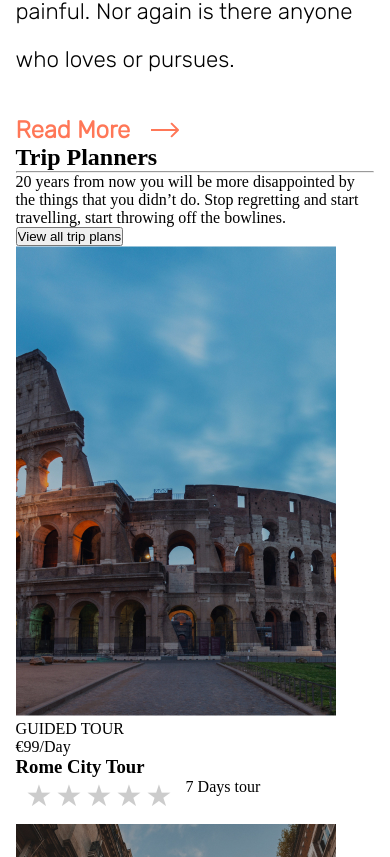
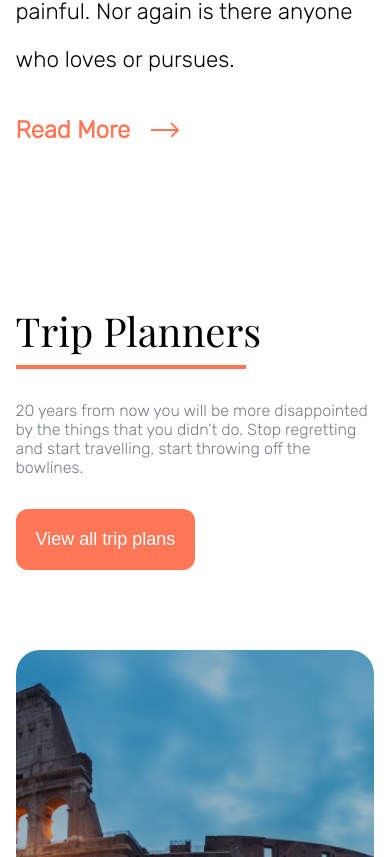
Before and after one commit to Alphenx/202301-w1chwe-adrian-garcia-paco-leyva, a website: page index.html in a window 390 px wide. Shown: the part 1567-2424 px from the top of the page. Drawn offline with nearby package versions, Linux system fonts and the light colour scheme.

Commit message:
Add trip planners styles

```diff
--- a/assets/css/blog.css
+++ b/assets/css/blog.css
@@ -97,6 +97,8 @@ main {
 }
 
 @media (max-width: 425px) {
+  /* SECCION - BLOG */
+
   /* flex - container */
   .section-blog__blog-content {
     flex-wrap: wrap;
--- a/assets/css/resets.css
+++ b/assets/css/resets.css
@@ -3,3 +3,7 @@
   padding: 0;
   margin: 0;
 }
+
+figure {
+  margin-block: 0;
+}
--- a/assets/css/trip-planners.css
+++ b/assets/css/trip-planners.css
@@ -1,23 +1,152 @@
+/* TRIP PLANNERS - SECTION */
+
+.section-trip-planners {
+  max-width: 1440px;
+  margin: 10rem auto;
+  position: relative;
+}
+
+.section-trip-planners__title-container {
+  width: 100%;
+  margin: 1.5rem 0 2rem 0;
+  position: relative;
+}
+
+.section-trip-planners__title-container h2 {
+  font-family: "Playfair Display", sans-serif;
+  font-size: 4rem;
+  font-weight: 500;
+}
+
+.section-trip-planners__title-container hr {
+  width: 14.4rem;
+  margin: 0.5rem 0 2rem 0;
+  border: 2px solid #ff7757;
+}
+
+.section-trip-planners__subtitle-container {
+  display: flex;
+  align-items: center;
+}
+
+.section-trip-planners__nav-arrows-container {
+  display: flex;
+  gap: 2.5rem;
+}
+
+.section-trip-planners__nav-arrows-container button {
+  padding: 1.25rem 1.75rem;
+  background-color: #172432;
+  border-radius: 12px;
+  border: none;
+}
+
+.section-trip-planners__nav-arrows-container button + button {
+  background-color: #ff7757;
+}
+
+.section-trip-planners__title-container p {
+  font-family: "Rubik", sans-serif;
+  color: #767e86;
+  font-size: 2rem;
+  font-weight: 400;
+}
+
+.section-trip-planners__btn {
+  padding: 1.25rem;
+  margin-bottom: 5rem;
+  font-size: 1.125rem;
+  color: white;
+  background-color: #ff7757;
+  border: none;
+  border-radius: 12px;
+  font-weight: 400;
+  position: absolute;
+  bottom: -15rem;
+  left: 50%;
+  transform: translate(-50%, -50%);
+}
+
+.section-trip-planners__cities-card-container {
+  display: flex;
+  gap: 2rem;
+}
+
+.cities-card-container__city-card-container {
+  width: 100%;
+  display: flex;
+  justify-content: center;
+  position: relative;
+}
+
+.cities-card-container__city-card-container img {
+  width: 100%;
+  border-radius: 24px;
+}
+
+.cities-card-container__city-card-container:hover {
+  top: -40px;
+}
+
+.cities-card-container__city-card-container:hover > figcaption {
+  position: absolute;
+  bottom: -180px;
+  display: block;
+}
+
+.city-card-container__caption-container {
+  width: 100%;
+  margin: 1.5rem 0;
+  display: none;
+}
+
+.caption-container__price-container {
+  display: flex;
+  font-family: "Rubik", sans-serif;
+  font-weight: 600;
+  justify-content: space-between;
+  margin: 1.25rem 0;
+}
+
+.city-card-container__caption-container h3 {
+  font-family: "Playfair Display", sans-serif;
+  font-size: 1.625rem;
+  font-weight: 600;
+  margin: 0.75rem 0;
+}
+
+.caption-container__info-container {
+  display: flex;
+  font-family: "Rubik", sans-serif;
+  font-weight: 600;
+  justify-content: space-between;
+  align-items: center;
+  gap: 12px;
+}
+
 /* STARS STYLES */
 
 .info-container__stars-container {
   float: left;
-  height: 46px;
-  padding: 0 10px;
+
+  align-items: center;
 }
+
 .info-container__stars-container:not(:checked) > input {
   position: absolute;
   top: -9999px;
 }
+
 .info-container__stars-container:not(:checked) > label {
   float: right;
   width: 1em;
   overflow: hidden;
   white-space: nowrap;
   cursor: pointer;
-  font-size: 30px;
+  font-size: 1.5rem;
   color: #ccc;
 }
+
 .info-container__stars-container:not(:checked) > label:before {
   content: "★ ";
 }
@@ -35,3 +164,47 @@
 .info-container__stars-container > label:hover ~ input:checked ~ label {
   color: #c59b08;
 }
+
+@media (max-width: 425px) {
+  /* TRIP PLANNERS - SECTION */
+
+  .section-trip-planners__title-container h2 {
+    font-size: 2.5rem;
+  }
+
+  .section-trip-planners__title-container p {
+    font-size: 1rem;
+  }
+
+  .section-trip-planners__btn {
+    transform: translate(0%, 0%);
+    position: initial;
+  }
+
+  .section-trip-planners__nav-arrows-container,
+  .section-trip-planners__title-container input {
+    display: none;
+  }
+
+  .cities-card-container__city-card-container {
+    flex-wrap: wrap;
+  }
+
+  .city-card-container__caption-container {
+    display: block;
+  }
+
+  .section-trip-planners__cities-card-container {
+    flex-wrap: wrap;
+    gap: 0;
+  }
+
+  .section-trip-planners__cities-card-container img {
+    height: 55%;
+    object-fit: cover;
+  }
+
+  .city-card-container__caption-container {
+    margin: 0;
+  }
+}
--- a/index.html
+++ b/index.html
@@ -64,13 +64,19 @@
       <div class="section-trip-planners__title-container">
         <h2>Trip Planners</h2>
         <hr>
-        <p>
-          20 years from now you will be more disappointed by the things that you didn’t do. Stop regretting and start
-          travelling,
-          start throwing off the bowlines.
-        </p>
+        <div class="section-trip-planners__subtitle-container">
+          <p>
+            20 years from now you will be more disappointed by the things that you didn’t do. Stop regretting and start
+            travelling,
+            start throwing off the bowlines.
+          </p>
+          <div class="section-trip-planners__nav-arrows-container">
+            <button><img src="/assets/img/left-arrow.svg" alt=""></button>
+            <button><img src="/assets/img/right-arrow.svg" alt=""></button>
+          </div>
+        </div>
       </div>
-      <input type="button" value="View all trip plans" class="btn section-trip-planners__btn">
+      <input type="button" value="View all trip plans" class="section-trip-planners__btn">
       <div class="section-trip-planners__cities-card-container">
         <figure class="cities-card-container__city-card-container">
           <img src="/assets/img/trip-planner-first.jpg" alt="Roman Coliseum">
```
Also changed, not shown: assets/img/left-arrow.svg (added), assets/img/right-arrow.svg (added).
